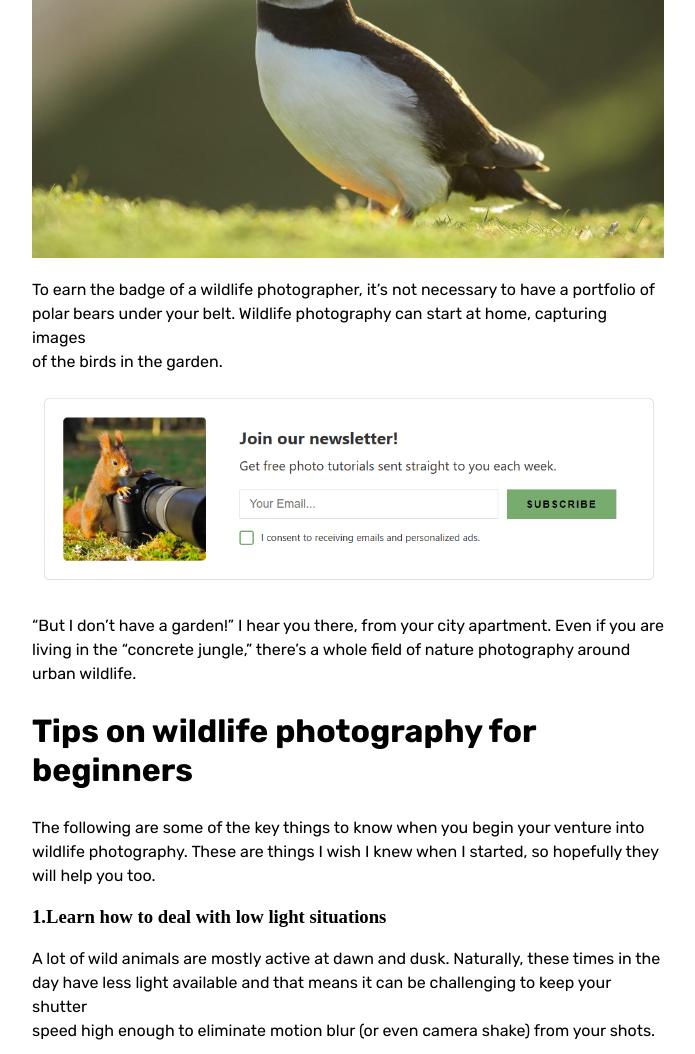
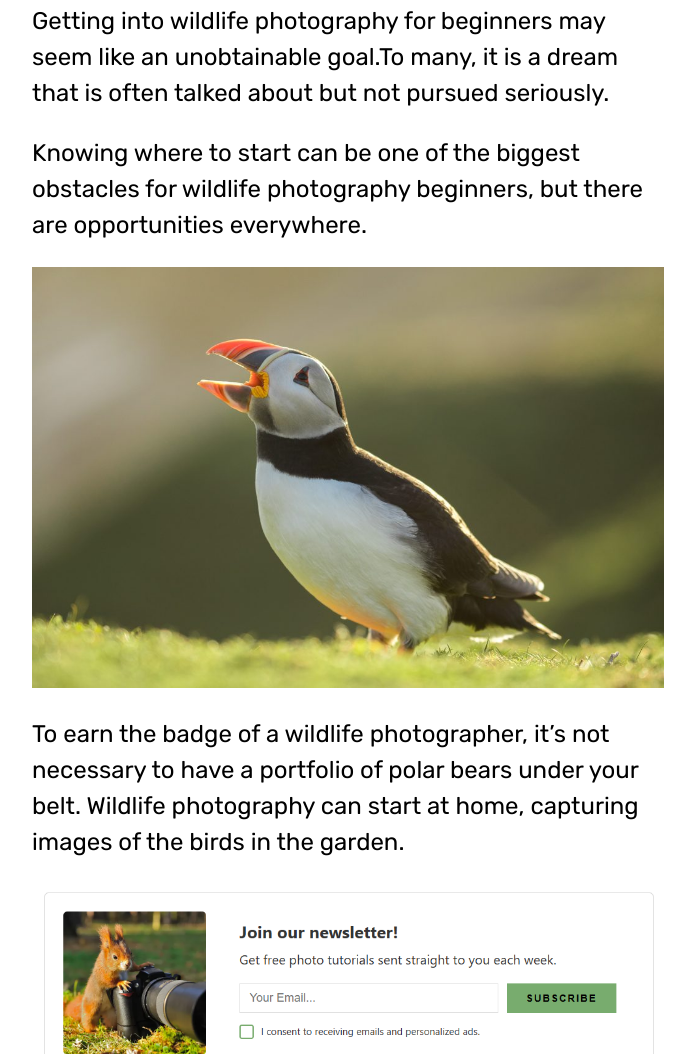
Before and after one commit to Abishek-Aravinth/wild-life-photography-blog, a plain HTML site: page index.html in a window 1280 px wide. Shown: the part 1746-2800 px from the top of the page, without its empty margins (292-987 px from the left). Drawn offline with Linux system fonts and the light colour scheme; a web font is replaced by a local one.

Commit message:
br is removed

```diff
--- a/index.html
+++ b/index.html
@@ -8,8 +8,8 @@
 <link rel="preconnect" href="https://fonts.gstatic.com" crossorigin>
 <link href="https://fonts.googleapis.com/css2?family=Montserrat:ital,wght@0,100..900;1,100..900&family=Open+Sans:ital,wght@0,300..800;1,300..800&family=Playfair+Display:ital,wght@0,400..900;1,400..900&family=Roboto:ital,wght@0,100;0,300;0,400;0,500;0,700;0,900;1,100;1,300;1,400;1,500;1,700;1,900&family=Rubik:ital,wght@0,300..900;1,300..900&family=Work+Sans:ital,wght@0,100..900;1,100..900&display=swap" rel="stylesheet">
     <style>
-        h1{font-family:'rubik';text-align:left;font-weight:700; font: size 2rem;letter-spacing: 1.5px;}
-        p{font-family:'rubik';font-size:1rem; line-height:1.5; font-weight:400 ;}
+        h1{font-family:'rubik';text-align:left;font-weight:700; font-size:2rem;letter-spacing: 1.5px;}
+        p{font-family:'rubik';font-size:1.5rem; line-height:1.5; font-weight:400 ;}
         h2{font-family:'rubik';font-size:2rem ;line-height:1.2; font-weight:500 ;}
     </style>
 </head>
@@ -35,18 +35,18 @@
     <h2>How to get into wildlife photography</h2>
     </div>
     <div style="width:50%; margin:auto;">
-    <p>Getting into wildlife photography for beginners may seem like an unobtainable goal.To<br> many, it is a dream that is often talked about but not pursued seriously.</p>
-    <p>Knowing where to start can be one of the biggest obstacles for wildlife photography <br> beginners, but there are opportunities everywhere.</p>
+    <p>Getting into wildlife photography for beginners may seem like an unobtainable goal.To many, it is a dream that is often talked about but not pursued seriously.</p>
+    <p>Knowing where to start can be one of the biggest obstacles for wildlife photography  beginners, but there are opportunities everywhere.</p>
     <img src="asset/img/puffin-2.jpg" width="100%">
-    <p>To earn the badge of a wildlife photographer, it’s not necessary to have a portfolio of<br> polar bears under your belt. Wildlife photography can start at home, capturing images<br> of the birds in the garden.</p>
+    <p>To earn the badge of a wildlife photographer, it’s not necessary to have a portfolio of polar bears under your belt. Wildlife photography can start at home, capturing images of the birds in the garden.</p>
     <img src="asset/img/Screenshot 2.png" width="100%">
-    <p>“But I don’t have a garden!” I hear you there, from your city apartment. Even if you are<br> living in the “concrete jungle,” there’s a whole field of nature photography around<br> urban wildlife.</p>
+    <p>“But I don’t have a garden!” I hear you there, from your city apartment. Even if you are living in the “concrete jungle,” there’s a whole field of nature photography around urban wildlife.</p>
     <h2><b>Tips on wildlife photography for beginners</b></h2>
-        <p>The following are some of the key things to know when you begin your venture into<br> wildlife photography. These are things I wish I knew when I started, so hopefully they<br> will help you too.</p>
+        <p>The following are some of the key things to know when you begin your venture into wildlife photography. These are things I wish I knew when I started, so hopefully they will help you too.</p>
         <h3><b>1.Learn how to deal with low light situations</b></h3>
-        <p>A lot of wild animals are mostly active at dawn and dusk. Naturally, these times in the<br>day have less light available and that means it can be challenging to keep your shutter<br>speed high enough to eliminate motion blur (or even camera shake) from your shots.</p>
-        <p>Not only that, but animals tend not to stand out in the open. You’ll probably find<br> yourself shooting into shade, or under the cover of trees, which means there’s even<br> less light available to you.</p>
-        <p>This is the biggest hurdle I had to learn how to overcome when I first started out as a<br> wildlife photographer. It can be incredibly frustrating to shoot a load of frames, having<br>waited hours, only to find that they’re ruined by motion blur because you have<br>a shutter speed of 1/20th second.</p>
+        <p>A lot of wild animals are mostly active at dawn and dusk. Naturally, these times in theday have less light available and that means it can be challenging to keep your shutterspeed high enough to eliminate motion blur (or even camera shake) from your shots.</p>
+        <p>Not only that, but animals tend not to stand out in the open. You’ll probably find yourself shooting into shade, or under the cover of trees, which means there’s even less light available to you.</p>
+        <p>This is the biggest hurdle I had to learn how to overcome when I first started out as a wildlife photographer. It can be incredibly frustrating to shoot a load of frames, havingwaited hours, only to find that they’re ruined by motion blur because you havea shutter speed of 1/20th second.</p>
         <img src="asset/img/deer.jpg" width="100%">
         <p>Your ISO speed is a setting you’ll become very familiar with as a wildlife photographer, and you’ll probably find yourself constantly adjusting it as the light gets lower and lower. A higher ISO value means that the sensor of your camera is more sensitive to light, but you’ll introduce more digital noise into your shot.
 
```
